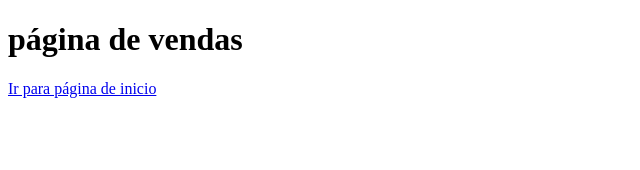
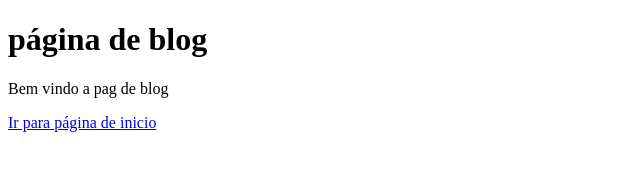
Before and after one commit to gabs9pires/gitClass, a plain HTML site: page blog.html in a window 1280 px wide. Shown: the whole page, without its empty margins (0-640 px from the left). Drawn offline with Linux system fonts and the light colour scheme.

Commit message:
mod layout

```diff
--- a/blog.html
+++ b/blog.html
@@ -7,7 +7,8 @@
     <title>Document</title>
 </head>
 <body>
-    <h1>página de vendas</h1>
+    <h1>página de blog</h1>
+    <p>Bem vindo a pag de blog</p>
     <a href="index.html">Ir para página de inicio</a>
 </body>
 </html>
```
